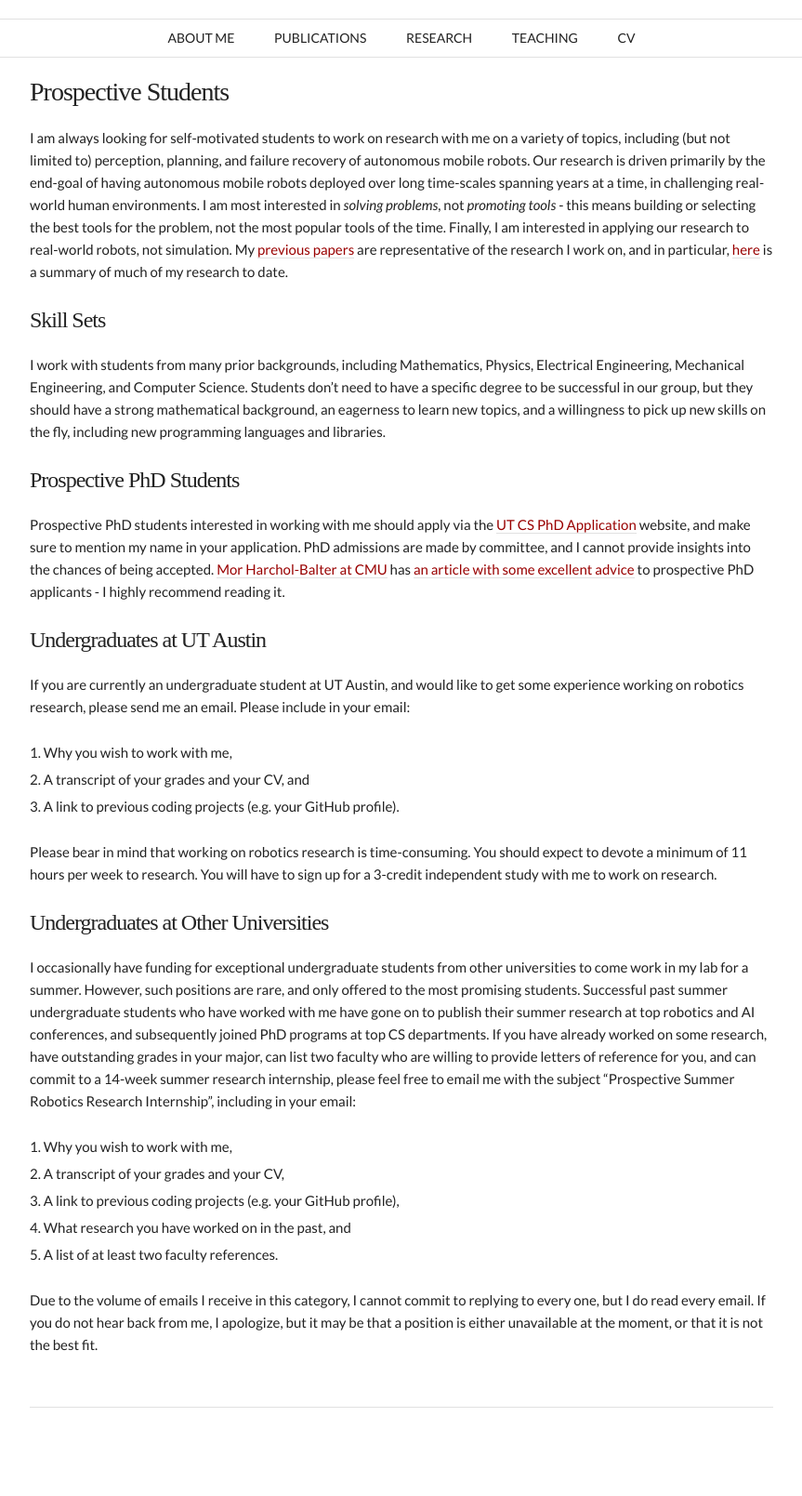
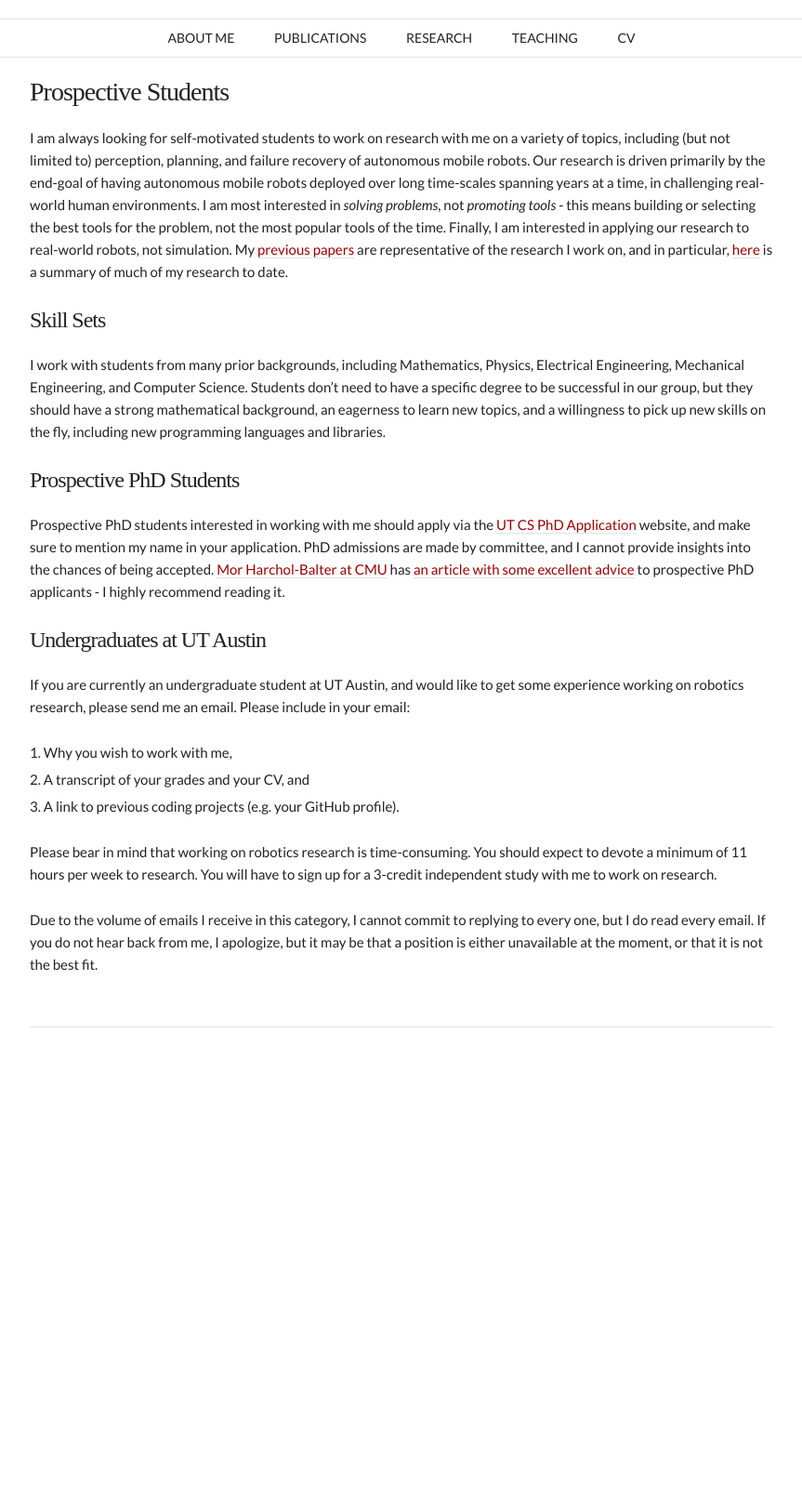
Before and after one commit to joydeep-b/joydeepb.com, a Jekyll site: the page built from prospective-students.md, in a window 1280 px wide. Shown: the whole page at 93% size, without its empty margins (208-1071 px from the left). Built offline with Jekyll 4.4.1, drawn with Linux system fonts in a browser that asks for light colours; nearby versions of some CDN libraries; some web fonts are replaced; after the commit the page ends 1200 px from its top, so only the background shows below that.

Commit message:
Update prospective-students.md

```diff
--- a/prospective-students.md
+++ b/prospective-students.md
@@ -50,25 +50,6 @@ should expect to devote a minimum of 11 hours per week to research.
 You will have to sign up for a 3-credit independent study with me to work on
 research.
 
-### Undergraduates at Other Universities
-
-I occasionally have funding for exceptional undergraduate students from other
-universities to come work in my lab for a summer. However, such positions are
-rare, and only offered to the most promising students. Successful past summer
-undergraduate students who have worked with me have gone on to publish their
-summer research at top robotics and AI conferences, and subsequently joined PhD programs at
-top CS departments. If you have already worked on some research, have
-outstanding grades in your major, can list two faculty who are willing to
-provide letters of reference for you, and can commit to a 14-week summer research internship,
-please feel free to email me with the
-subject "Prospective Summer Robotics Research Internship", including
-in your email:
-1. Why you wish to work with me,
-1. A transcript of your grades and your CV,
-1. A link to previous coding projects (e.g. your GitHub profile),
-1. What research you have worked on in the past, and
-1. A list of at least two faculty references.
-
 Due to the volume of emails I receive in this category, I cannot commit to
 replying to every one, but I do read every email. If you do not hear back from
 me, I apologize, but it may be that a position is either unavailable at the
```
